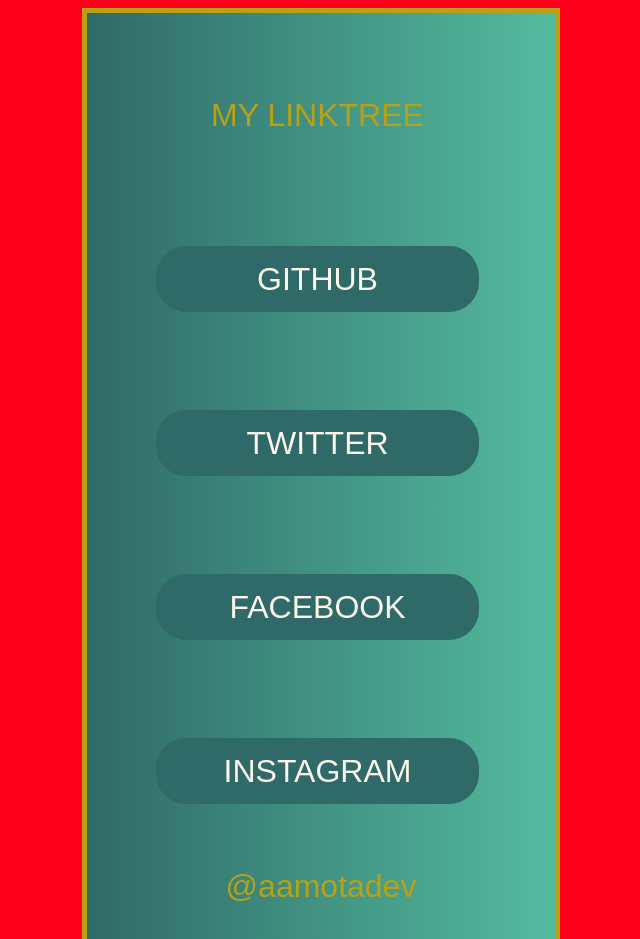
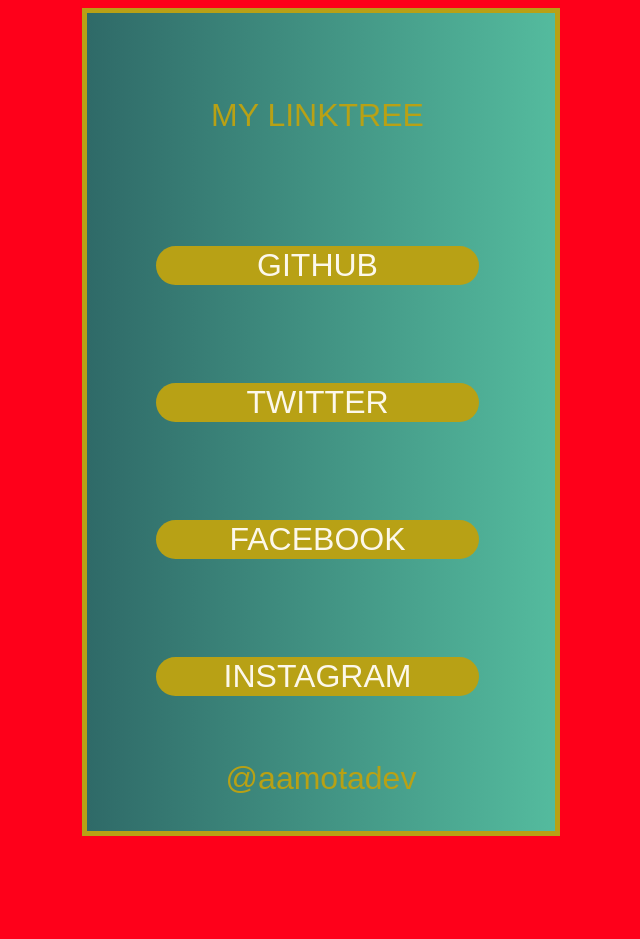
Before and after one commit to alejandromotadev/MyOwnLinkTree, a plain HTML site: page index.html in a window 1280 px wide. Shown: the top 939 px of the page, without its empty margins (319-959 px from the left). After the commit the page ends 844 px from the top, so only its background shows below. Drawn offline with Linux system fonts and the light colour scheme; a small style sheet from the web is missing.

Commit message:
change to buttons and transform animation

```diff
--- a/css/styles.css
+++ b/css/styles.css
@@ -1,58 +1,54 @@
 @import url("https://cdn.jsdelivr.net/npm/@xz/fonts@1/serve/cascadia-code.min.css");
-body{
+body {
   background-color: #fe001a;
 }
-*{
-    font-family: 'Cascadia Code', sans-serif;
+* {
+  font-family: "Cascadia Code", sans-serif;
   font-size: 32px;
-
 }
-.flex-container{
-    background-image: linear-gradient(to right,#2f6a68,#54bb9e);
+.flex-container {
+  background-image: linear-gradient(to right, #2f6a68, #54bb9e);
   display: flex;
   padding: 20px;
   flex-flow: column wrap;
   max-width: 428px;
   max-height: 900px;
   margin: 0 auto;
-    border:#b8a115 5px solid;
+  border: #b8a115 5px solid;
   -webkit-user-select: none;
   -moz-user-select: none;
   -ms-user-select: none;
   user-select: none;
 }
-.title{
-    order: 1;
+.title {
   max-width: 323px;
   max-height: 66px;
   color: #b8a115;
   margin: 49px;
   border-radius: 30px;
 }
-.box-link{
-    background-color: #2f6a68;
-    order: 2;
+.button {
+  background-color: #b8a115;
   max-width: 323px;
   max-height: 66px;
-    color: #FCF8EB;
+  color: #fcf8eb;
   margin: 49px;
   border-radius: 30px;
   cursor: pointer;
   box-shadow: inset 0 0 0 0 #ffffff;
-    transition: ease-out 0.3s;
+  transition: transform .2s;
+  transition: ease-out 0.4s;
   -webkit-user-select: none;
   -moz-user-select: none;
   -ms-user-select: none;
   user-select: none;
+  border: none;
 }
-.text{
+.text {
   text-align: center;
   line-height: 66px;
 }
-footer{
-    order: 3;
-}
-.text-footer{
+.text-footer {
   text-align: center;
   line-height: 66px;
   color: #b8a115;
@@ -61,6 +57,7 @@ footer{
   -ms-user-select: none;
   user-select: none;
 }
-.box-link:hover{
-    box-shadow: inset 323px 0 0 0 #b8a115
+.button:hover {
+  box-shadow: inset 323px 0 0 0 #2f6a68;
+  transform: scale(1.1);
 }
--- a/index.html
+++ b/index.html
@@ -1,47 +1,54 @@
 <!DOCTYPE html>
 <html>
   <head>
-    <meta name = "viewport" content = "width=device-width, initial-scale"/>
-    <meta charset='utf-8'>
-    <meta http-equiv='X-UA-Compatible' content='IE=edge'>
+    <meta name="viewport" content="width=device-width, initial-scale" />
+    <meta charset="utf-8" />
+    <meta http-equiv="X-UA-Compatible" content="IE=edge" />
     <title>My link tree</title>
-    <meta name='viewport' content='width=device-width, initial-scale=1'>
-    <link rel='stylesheet' type='text/css' media='screen' href='/css/styles.css'>
-    <script src='main.js'></script>
+    <meta name="viewport" content="width=device-width, initial-scale=1" />
+    <link
+      rel="stylesheet"
+      type="text/css"
+      media="screen"
+      href="/css/styles.css"
+    />
+    <script src="main.js"></script>
   </head>
   <body>
-    <section class = "flex-container">
-        <div class = "title">
-            <div class = "text">
-                MY LINKTREE
+    <section class="flex-container">
+      <div class="title">
+        <div class="text">MY LINKTREE</div>
       </div>
-        </div>
-        <div class = "box-link" onclick="window.open('https://github.com/alejandromotadev')">
-            <div class = "text">
+      <button
+        class="button"
+        onclick="window.open('https://github.com/alejandromotadev')"
+      >
         GITHUB
-            </div>
-        </div>
-        <div class = "box-link" onclick="window.open('https://twitter.com/aamotadev')">
-            <div class = "text">
+      </button>
+
+      <button
+        class="button"
+        onclick="window.open('https://twitter.com/aamotadev')"
+      >
         TWITTER
-            </div>
-        </div>
-        <div class = "box-link" onclick="window.open('https://www.facebook.com/profile.php?id=100082723571465')">
-            <div class = "text">
+      </button>
+
+      <button
+        class="button"
+        onclick="window.open('https://www.facebook.com/profile.php?id=100082723571465')"
+      >
         FACEBOOK
-            </div>
-        </div>
-        <div class = "box-link" onclick="window.open('https://www.instagram.com/aamotadev/')">
-            <div class = "text">
+      </button>
+
+      <button
+        class="button"
+        onclick="window.open('https://www.instagram.com/aamotadev/')"
+      >
         INSTAGRAM
-            </div>
-        </div>
+      </button>
       <footer>
-            <div class="text-footer">
-                @aamotadev
-            </div>
+        <div class="text-footer">@aamotadev</div>
       </footer>
     </section>
-
   </body>
 </html>
```
Lines whose indentation alone changed are shown as unchanged.
